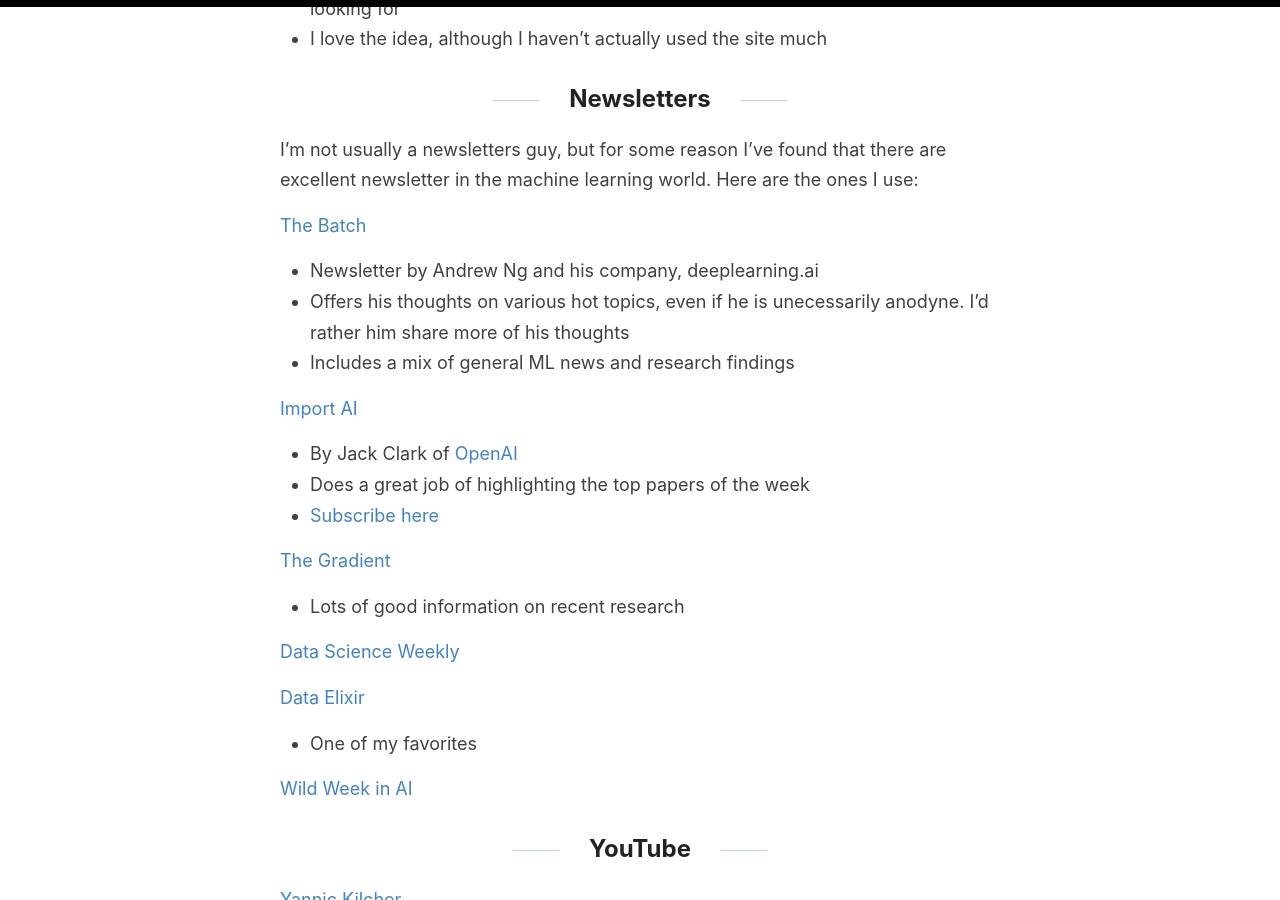
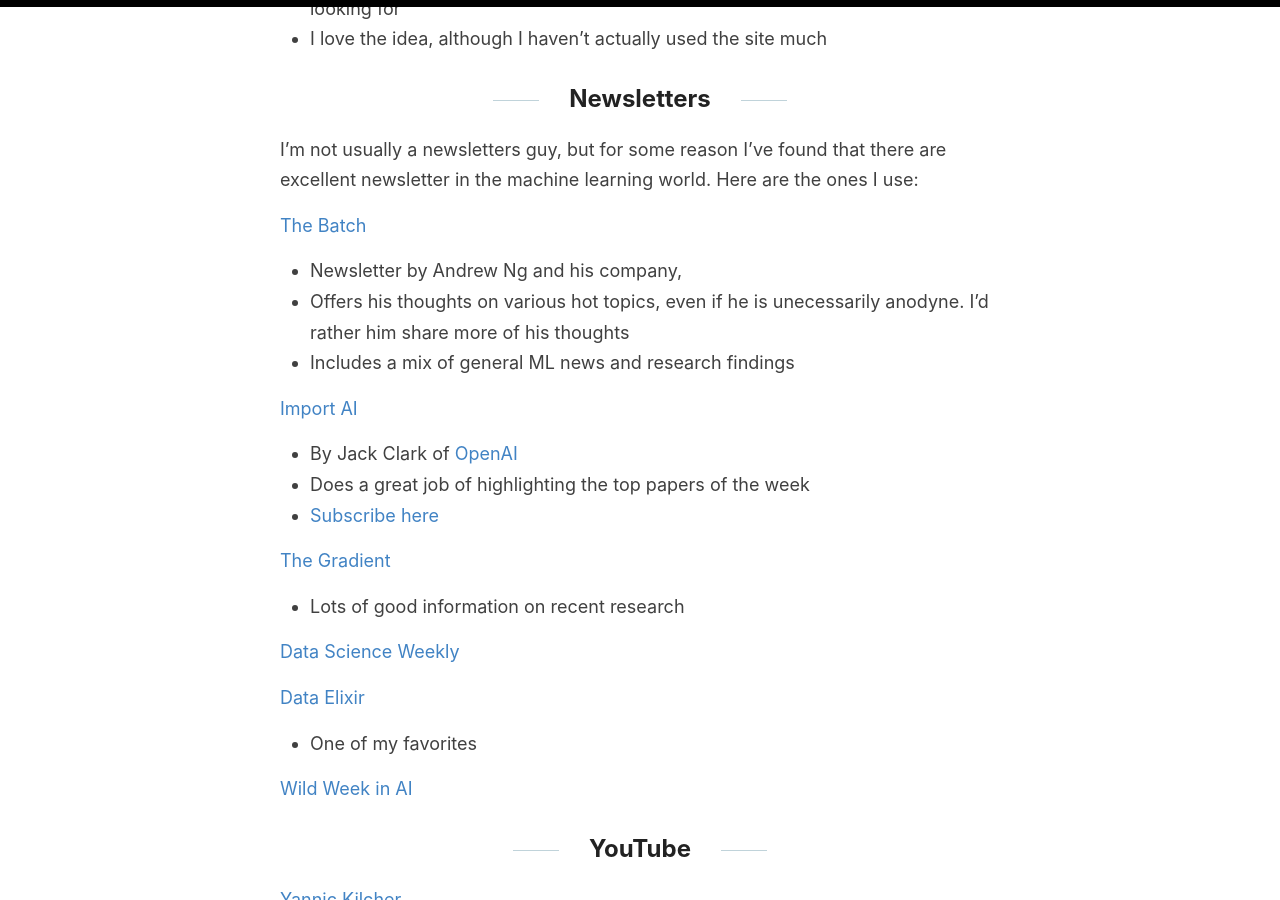
Before and after one commit to jss367/blog, a Jekyll site: the page built from _posts/2021-02-01-how-to-find-the-latest-machine-learning-research.md, in a window 1280 px wide and 900 px high, scrolled down 1229 px. Built offline with Jekyll 4.4.1, drawn with Linux system fonts in a browser that asks for light colours; our own code applies the rules of GitHub Pages for plain Markdown files.

Commit message:
Update 2021-02-01-how-to-find-the-latest-machine-learning-research.md

```diff
--- a/_posts/2021-02-01-how-to-find-the-latest-machine-learning-research.md
+++ b/_posts/2021-02-01-how-to-find-the-latest-machine-learning-research.md
@@ -28,7 +28,7 @@ There's too much going on, so you'll need some things to help curate the list fo
 I'm not usually a newsletters guy, but for some reason I've found that there are excellent newsletter in the machine learning world. Here are the ones I use:
 
 [The Batch](https://www.deeplearning.ai/thebatch/)
-* Newsletter by Andrew Ng and his company, deeplearning.ai
+* Newsletter by Andrew Ng and his company, <deeplearning.ai>
 * Offers his thoughts on various hot topics, even if he is unecessarily anodyne. I'd rather him share more of his thoughts
 * Includes a mix of general ML news and research findings
 
```
